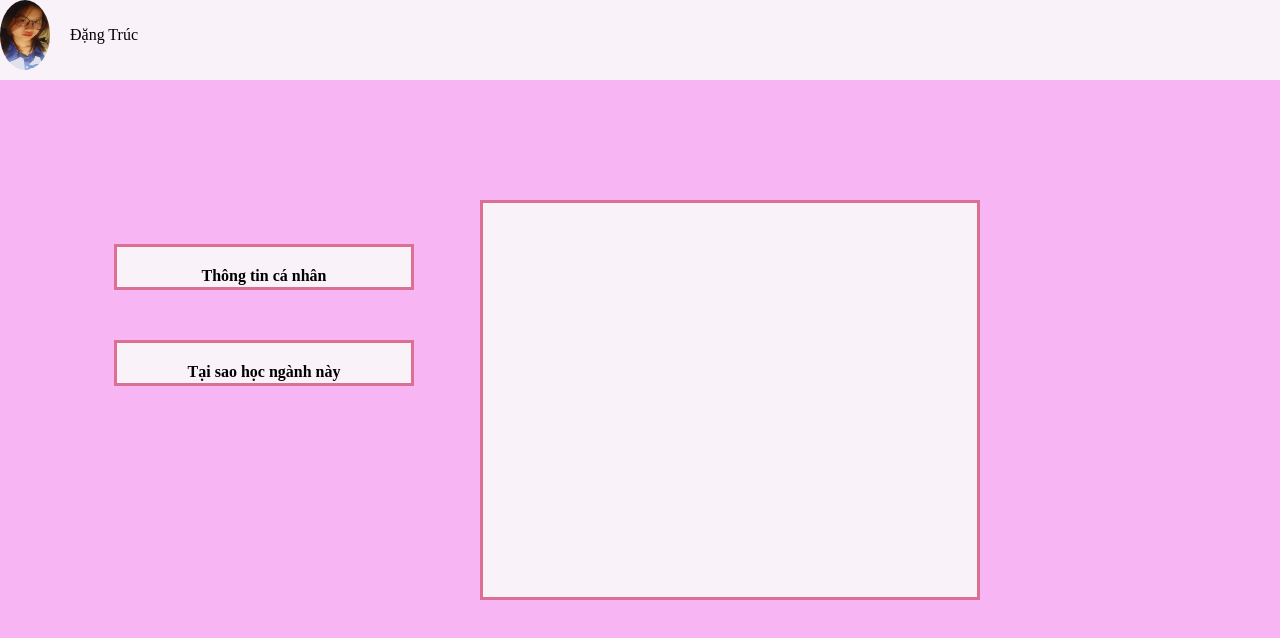
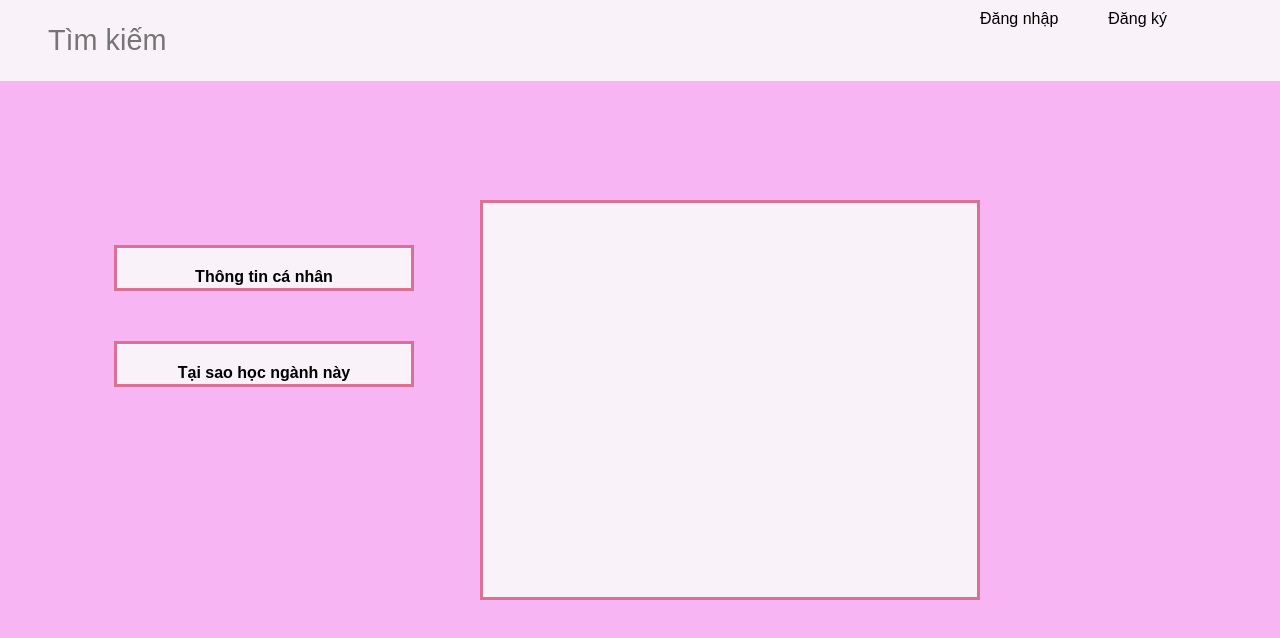
Before and after one commit to dTrucinUET/dTrucinUET.github.io, a plain HTML site: page index.html in a window 1280 px wide. Drawn offline with Linux system fonts and the light colour scheme.

Commit message:
linh tinh

```diff
--- a/index.html
+++ b/index.html
@@ -17,8 +17,20 @@
 <body>
   <div id="top">
     <div class="header">
-      <img src="./images/avt.jpg" alt="avt">
-      <p class="animated-element">Đặng Trúc</p>
+      <section class="flex">
+
+        <form action="search.html" method="post" class="search-form">
+           <input type="text" name="search_box" required placeholder="Tìm kiếm " maxlength="100">
+           <button type="submit" class="fas fa-search"></button>
+        </form>
+
+        <div class="profile">
+           <div class="flex-btn">
+              <a href="login.html" class="option-btn">Đăng nhập</a>
+              <a href="register.html" class="option-btn">Đăng ký</a>
+           </div>
+        </div>
+     </section>
     </div>
   </div>
   <div id="block">
--- a/style.css
+++ b/style.css
@@ -1,8 +1,12 @@
 * {
-    box-sizing: border-box;
-    margin: 0;
-    padding: 0;
+    font-family: 'Nunito', sans-serif;
+   margin:0; padding:0;
+   box-sizing: border-box;
+   outline: none; border:none;
+   text-decoration: none;
 }
+
+@import url('https://fonts.googleapis.com/css2?family=Nunito:wght@200;300;400;500;600;700&display=swap');
 
 body {
     background-color: #f7b5f3;
@@ -54,11 +58,71 @@ body {
     width: 50px;
 }
 
-.header {
+.header{
+    position: sticky;
+    top:0; left:0; right: 0;
+    background-color: var(--white);
+    border-bottom: var(--border);
+ }
+
+ .header .flex{
     display: flex;
-    align-items: center;
-    margin-bottom: 10px;
+    justify-content: space-between;
+    position: relative;
+    padding: 0rem 1rem;
+ }
+
+ .header .flex .search-form{
+    width: 50rem;
+    border-radius: .5rem;
+    background-color: var(--light-bg);
+    padding:1.5rem 2rem;
+    display: flex;
+    gap:2rem;
+
+ }
+
+ .header .flex .search-form input{
+    width: 100%;
+    font-size: 1.8rem;
+    color:var(--black);
+    background:none;
+ }
+
+ .header .flex .search-form button{
+    background:none;
+    font-size: 2rem;
+    cursor: pointer;
+    color:var(--black);
+ }
+
+ .header .flex .search-form button:hover{
+    color: var(--main-color);
+ }
+
+ .header .flex .profile{
+    position: fixed;
+    top: 0;
+    right: 0;
+    background-color: var(--white);
+    border-radius: 100%;
+    padding: 0%;
+    text-align: right;
+    width: 20rem;
+ }
+
+
+ .profile .flex-btn {
+    display: flex;
+    gap: 10px;
 }
+
+.option-btn {
+    padding: 10px 20px;
+    color: black;
+    text-decoration: none;
+}
+
 
 .animated-element {
     cursor: pointer;
```
Also changed, not shown: login.html (added), register.html (added).
